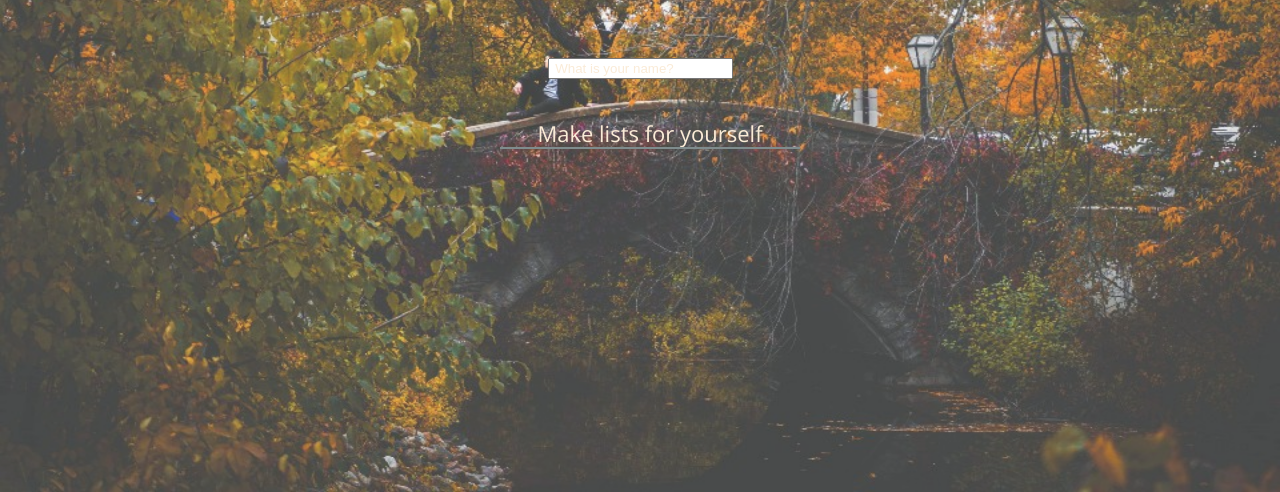
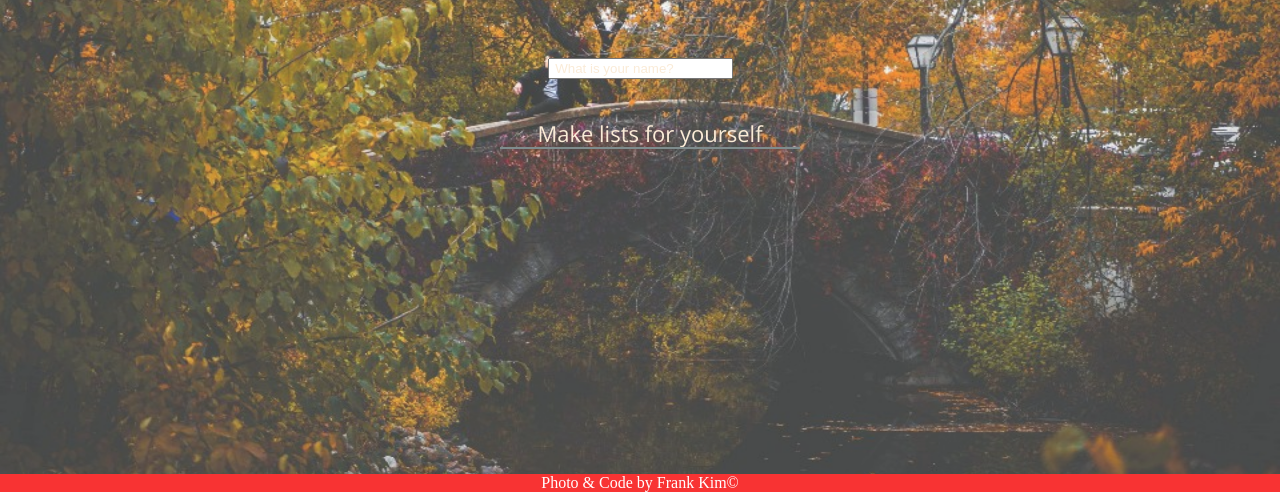
Before and after one commit to devfrankkim/momentum-js, a plain HTML site: page index.html in a window 1280 px wide. Shown: the part 308-800 px from the top of the page. Drawn offline with nearby package versions, Linux system fonts and the light colour scheme.

Commit message:
completed

```diff
--- a/css/index.css
+++ b/css/index.css
@@ -109,3 +109,13 @@ h1 {
   border: 1px solid whitesmoke;
   color: rgb(243, 239, 237);
 }
+
+#footer {
+  position: fixed;
+  left: 0;
+  bottom: 0;
+  width: 100%;
+  background-color: #f83333;
+  color: white;
+  text-align: center;
+}
--- a/index.html
+++ b/index.html
@@ -26,5 +26,8 @@
     <script src="js/todo.js"></script>
     <script src="js/bg.js"></script>
     <script src="js/weather.js"></script>
+    <div>
+      <footer id="footer">Photo & Code by Frank Kim&COPY;</footer>
+    </div>
 </body>
 </html>
--- a/js/bg.js
+++ b/js/bg.js
@@ -1,6 +1,6 @@
 const body = document.querySelector("body");
 
-const IMG_NUMBER = 3;
+const IMG_NUMBER = 4;
 
 function paintImage(imgNumber) {
   const image = new Image();
--- a/js/weather.js
+++ b/js/weather.js
@@ -11,7 +11,7 @@ function getWeather(lat, lon) {
       return response.json();
     })
     .then(function(json) {
-      console.log(json);
+      // console.log(json);
       const yourTemperature = json.main.temp;
       const feelTemperature = json.main.feels_like;
       const yourPlace = json.name;
```
Also changed, not shown: 2 other files.
